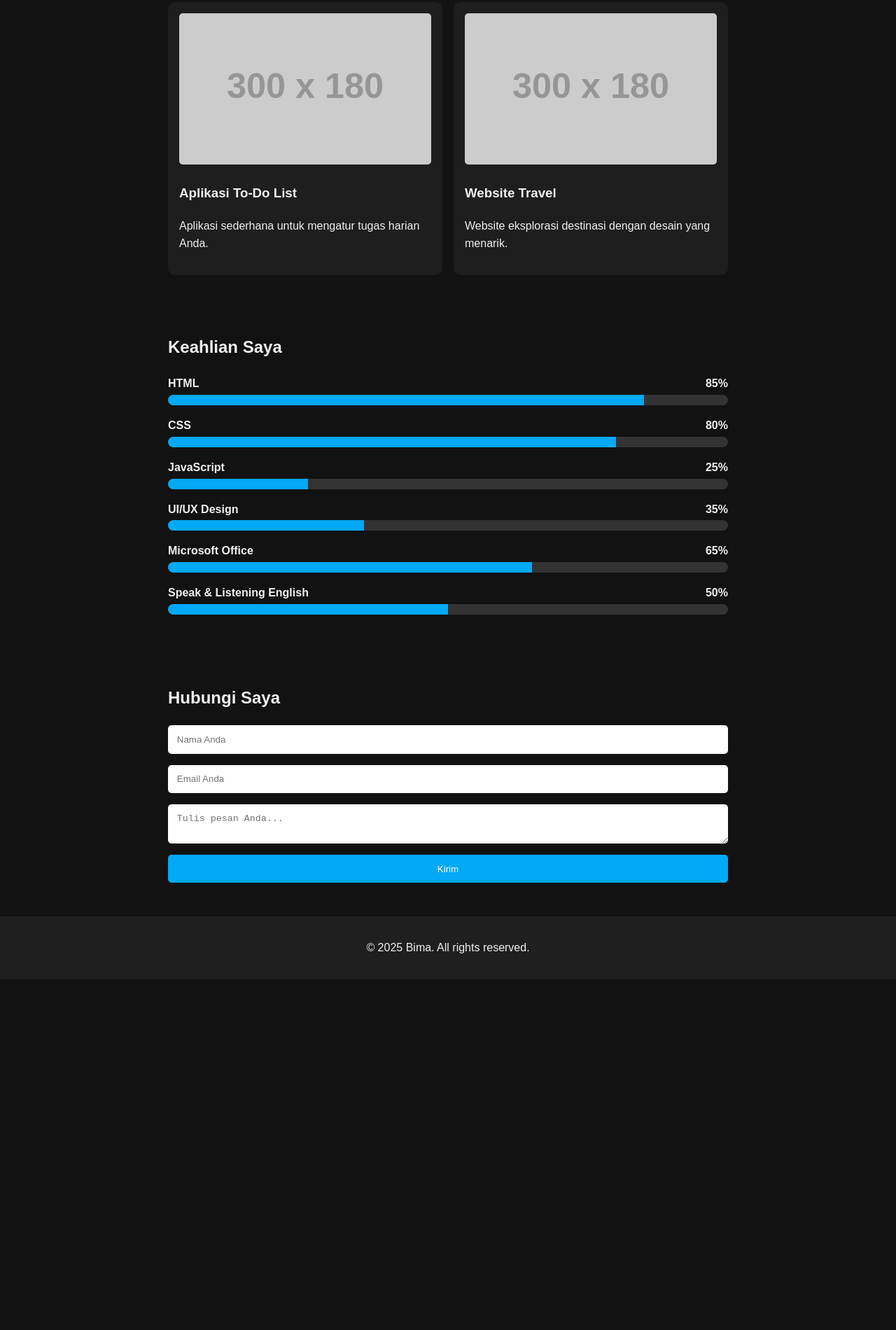
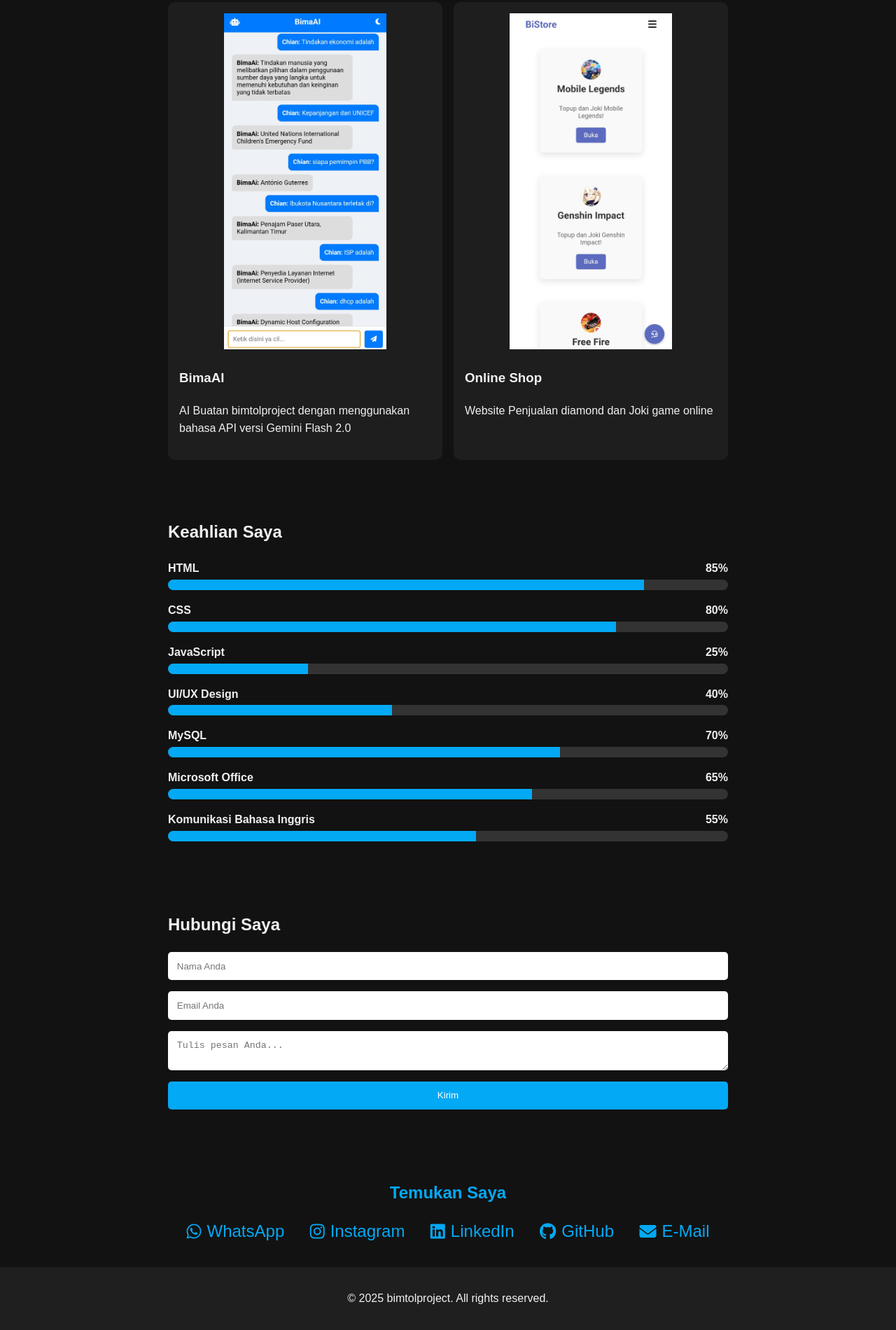
Before and after one commit to bimtolproject/portofolio, a plain HTML site: page index.html in a window 1280 px wide. Shown: the part 718-2618 px from the top of the page at 70% size. Before the commit the page ends 2117 px from the top, so only its background shows below. Drawn offline with Linux system fonts and the light colour scheme; placeholder pictures from the web are drawn by us.

Commit message:
Add files via upload

```diff
--- a/index.html
+++ b/index.html
@@ -6,6 +6,10 @@
   <title>Portofolio Bima</title>
   <link rel="stylesheet" href="https://cdnjs.cloudflare.com/ajax/libs/font-awesome/6.5.0/css/all.min.css" />
   <style>
+  html {
+  scroll-behavior: smooth;
+}
+
   body {
   margin: 0;
   font-family: Arial, sans-serif;
@@ -130,10 +134,15 @@
   width: 200px;
   padding: 1rem;
   border-radius: 8px 0 0 8px;
+  transform: scale(0);
+  transform-origin: top right;
+  transition: transform 0.3s ease, opacity 0.3s ease;
+  opacity: 0;
 }
-
 .nav-links.show {
   display: flex;
+  transform: scale(1);
+  opacity: 1;
 }
 
   .nav-links li {
@@ -161,6 +170,8 @@
 
 .card img {
   width: 100%;
+  max-height: 480px; /* atau sesuaikan tinggi maksimal */
+  object-fit: contain;
   border-radius: 5px;
 }
 
@@ -222,6 +233,37 @@
   width: 0; /* Start from 0 for animation */
   transition: width 1s ease-in-out;
 }
+
+#sosial {
+  padding: 2rem;
+  max-width: 800px;
+  margin: auto;
+  text-align: center;
+}
+
+#sosial h2 {
+  margin-bottom: 1rem;
+  color: #03a9f4;
+}
+
+.sosial-link {
+  display: inline-flex;
+  align-items: center;
+  margin: 0 1rem;
+  font-size: 1.5rem;
+  color: #03a9f4;
+  text-decoration: none;
+  transition: transform 0.3s ease, color 0.3s ease;
+}
+
+.sosial-link i {
+  margin-right: 0.5rem;
+}
+
+.sosial-link:hover {
+  transform: translateY(-5px) scale(1.1);
+  color: #00e5ff;
+}
 </style>
 </head>
 <body>
@@ -233,14 +275,14 @@
   <nav>
   <div class="nav-container">
     <div class="logo">Bima Rachmat P</div>
-    <div class="menu-toggle" onclick="toggleMenu()">
+    <div class="menu-toggle" onclick="toggleMenu()" id="toggleIcon">
   <i class="fas fa-bars"></i>
 </div>
 <ul class="nav-links" id="navLinks">
   <li><a href="#tentang">About me</a></li>
+  <li><a href="#portofolio">My Project</a></li>
+  <li><a href="#skill">My Skill</a></li>
   <li><a href="#kontak">Contact me</a></li>
-      <li><a href="https://linkedin.com" target="_blank"><i class="fab fa-linkedin"></i>  Profile LinkedIn</a></li>
-      <li><a href="https://github.com" target="_blank"><i class="fab fa-github"></i>  Bimtol Project</a></li>
 </ul>
   </div>
 </nav>
@@ -255,14 +297,14 @@
     <h2>Proyek Terbaru</h2>
     <div class="grid">
       <div class="card">
-        <img src="https://via.placeholder.com/300x180" alt="Project 1" />
-        <h3>Aplikasi To-Do List</h3>
-        <p>Aplikasi sederhana untuk mengatur tugas harian Anda.</p>
+        <img src="https://bimtolproject.github.io/portofolio/media/IMG_20250410_170937.jpg" alt="Project 1"/>
+        <h3>BimaAI</h3>
+        <p>AI Buatan bimtolproject dengan menggunakan bahasa API versi Gemini Flash 2.0</p>
       </div>
       <div class="card">
-        <img src="https://via.placeholder.com/300x180" alt="Project 2" />
-        <h3>Website Travel</h3>
-        <p>Website eksplorasi destinasi dengan desain yang menarik.</p>
+        <img src="https://bimtolproject.github.io/portofolio/media/IMG_20250410_174103.jpg" alt="Project 2" />
+        <h3>Online Shop</h3>
+        <p>Website Penjualan diamond dan Joki game online</p>
       </div>
     </div>
   </section>
@@ -285,9 +327,14 @@
       <div class="progress" data-skill="25%"></div>
     </div>
 
-    <p>UI/UX Design <span>35%</span></p>
+    <p>UI/UX Design <span>40%</span></p>
     <div class="bar">
-      <div class="progress" data-skill="35%"></div>
+      <div class="progress" data-skill="40%"></div>
+    </div>
+
+    <p>MySQL <span>70%</span></p>
+    <div class="bar">
+      <div class="progress" data-skill="70%"></div>
     </div>
 
     <p>Microsoft Office<span>65%</span></p>
@@ -295,9 +342,9 @@
       <div class="progress" data-skill="65%"></div>
     </div>
 
-    <p>Speak & Listening English <span>50%</span></p>
+    <p>Komunikasi Bahasa Inggris <span>55%</span></p>
     <div class="bar">
-      <div class="progress" data-skill="50%"></div>
+      <div class="progress" data-skill="55%"></div>
     </div>
   </div>
 </section>
@@ -313,8 +360,29 @@
     <p id="statusPesan"></p>
   </section>
 
+<section id="sosial">
+  <h2>Temukan Saya</h2>
+  <div>
+    <a href="https://wa.me/6289508984455" target="_blank" class="sosial-link">
+      <i class="fab fa-whatsapp"></i> WhatsApp
+    </a>
+    <a href="https://instagram.com/bimrchp" target="_blank" class="sosial-link">
+      <i class="fab fa-instagram"></i> Instagram
+    </a>
+    <a href="https://www.linkedin.com/in/bima-rachmat-priyanto-648b402b6?trk=contact-info" target="_blank" class="sosial-link">
+      <i class="fab fa-linkedin"></i> LinkedIn
+    </a>
+    <a href="https://github.com/bimtolproject" target="_blank" class="sosial-link">
+      <i class="fab fa-github"></i> GitHub
+    </a>
+    <a href="mailto:bimarachmat2009@gmail.com" target="_blank" class="sosial-link">
+      <i class="fas fa-envelope"></i> E-Mail
+    </a>
+  </div>
+</section>
+
   <footer>
-    <p>&copy; 2025 Bima. All rights reserved.</p>
+    <p>&copy; 2025 bimtolproject. All rights reserved.</p>
   </footer>
 
   <script>
@@ -329,7 +397,19 @@
 });
 
 function toggleMenu() {
-  document.getElementById("navLinks").classList.toggle("show");
+  const navLinks = document.getElementById("navLinks");
+  const toggleIcon = document.getElementById("toggleIcon").querySelector("i");
+
+  navLinks.classList.toggle("show");
+
+  // Ganti ikon antara bars dan times
+  if (navLinks.classList.contains("show")) {
+    toggleIcon.classList.remove("fa-bars");
+    toggleIcon.classList.add("fa-times");
+  } else {
+    toggleIcon.classList.remove("fa-times");
+    toggleIcon.classList.add("fa-bars");
+  }
 }
 
 // Animasi progress bar saat scroll ke skill section
```
Lines whose indentation alone changed are shown as unchanged.
